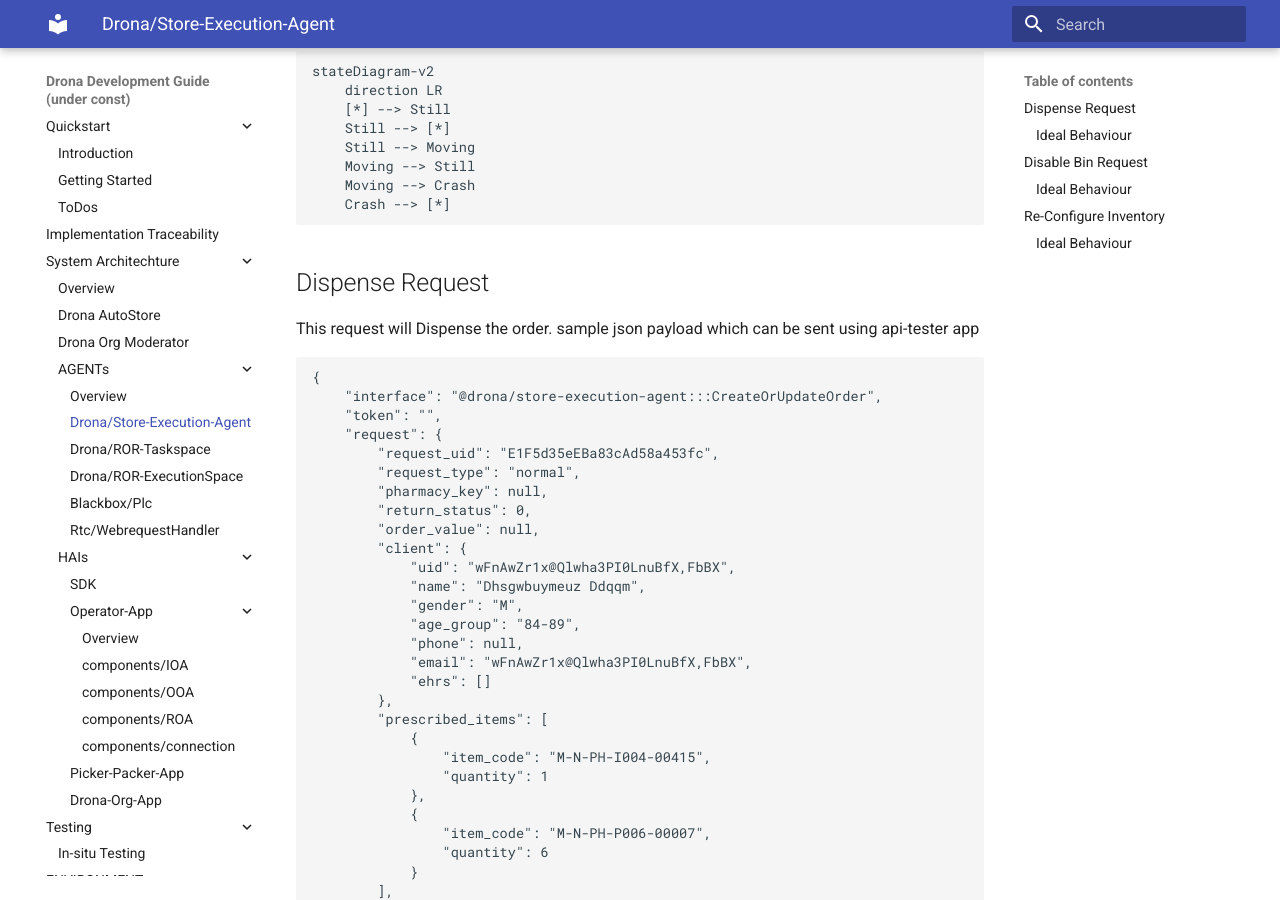
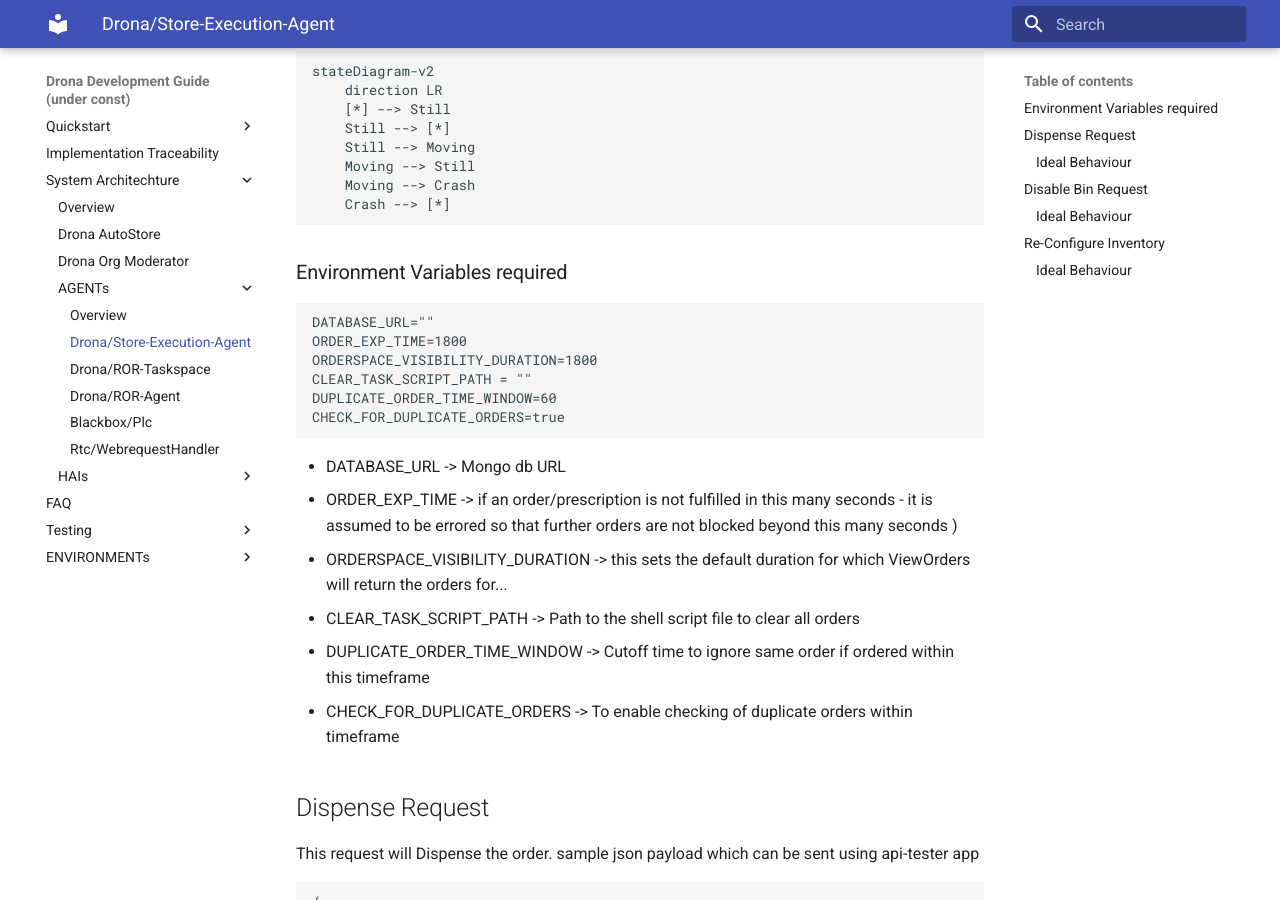
Before and after one commit to FootLooseLabs/drona-knowledgebase--developer-guide.drona-store, an MkDocs documentation site: the page built from docs/agents/store_execution_agent.md, in a window 1280 px wide and 900 px high, scrolled down 659 px. Built offline with MkDocs 1.6.1 and Material for MkDocs 9.7.7, drawn with Linux system fonts in a browser that asks for light colours; some of the changed text lies outside the part shown.

Commit message:
Added docs

````diff
--- a/docs/agents/store_execution_agent.md
+++ b/docs/agents/store_execution_agent.md
@@ -38,6 +38,24 @@ stateDiagram-v2
     Moving --> Crash
     Crash --> [*]
 ```
+
+### Environment Variables required
+
+```text
+DATABASE_URL=""
+ORDER_EXP_TIME=1800
+ORDERSPACE_VISIBILITY_DURATION=1800
+CLEAR_TASK_SCRIPT_PATH = ""
+DUPLICATE_ORDER_TIME_WINDOW=60
+CHECK_FOR_DUPLICATE_ORDERS=true
+```
+- DATABASE_URL -> Mongo db URL
+- ORDER_EXP_TIME -> if an order/prescription is not fulfilled in this many seconds - it is assumed to be errored so that further orders are not blocked beyond this many seconds )
+- ORDERSPACE_VISIBILITY_DURATION -> this sets the default duration for which ViewOrders will return the orders for...
+- CLEAR_TASK_SCRIPT_PATH -> Path to the shell script file to clear all orders
+- DUPLICATE_ORDER_TIME_WINDOW -> Cutoff time to ignore same order if ordered within this timeframe
+- CHECK_FOR_DUPLICATE_ORDERS -> To enable checking of duplicate orders within timeframe
+
 
 ## Dispense Request
 This request will Dispense the order.
@@ -93,6 +111,17 @@ when this request is sent the robot will try to dispense the prescribed items
 #### Ideal Behaviour
 1. request is received then items in request are checked if they are present in the robot inventory
 2. after that robot will try to check if the item present in the inventory is present in the bin which is functional if the item is present in the disabled bin then it will not take the request for that item. the requested item which is present in the enabled bin the dispensing process will start for that
+
+```mermaid
+graph TD
+    request[Request Received] --> item_check{item Exists}
+    item_check --> |Item does not Exist| finish_request[add to error]
+    item_check --> |Item Exist| bin_check{Bin Enabled}
+    bin_check --> |Bin Enabled| a{Item at station}
+    bin_check --> |Bin Disabled| b[add to error]
+    a --> |Item already at station| c[add to error]
+    a --> d[dispense item]
+```
 
 
 ## Disable Bin Request
--- a/mkdocs.yml
+++ b/mkdocs.yml
@@ -3,7 +3,7 @@ site_url: https://wiki.development.drona.footloose.io/
 theme:
   name: 'material'
   features:
-    - navigation.expand
+    - navigation.collapse
     - navigation.indexes
 copyright: Copyright &copy; 2021, <a target='_blank' href='https://drona.footloose.io'>Drona by footloose-labs</a>
 extra:
@@ -27,8 +27,8 @@ nav:
       - Overview: agents/overview.md
       - Drona/Store-Execution-Agent: agents/store_execution_agent.md
       - Drona/ROR-Taskspace: agents/ror_taskspace.md
-      - Drona/ROR-ExecutionSpace: agents/ror_executionspace.md
-      - Blackbox/Plc: agents/blackbox_plc.md
+      - Drona/ROR-Agent: agents/ror_agent.md
+      - Blackbox/Plc: agents/fsm_agent.md
       - Rtc/WebrequestHandler: agents/webrequest_handler.md
     - HAIs:
       - SDK: hais/sdk.md
@@ -40,6 +40,7 @@ nav:
         - components/connection: hais/operator_app/connection.md
       - Picker-Packer-App: hais/picker_packer.md
       - Drona-Org-App: hais/org_app.md
+  - FAQ: faq/faq.md
   - Testing:
     - In-situ Testing: insitu_testing.md
   - ENVIRONMENTs:
````
Also changed, not shown: docs/agents/ror_agent.md (added, +35 -0 lines), docs/agents/webrequest_handler.md (added, +40 -0 lines), docs/faq/faq.md (added, +18 -0 lines), docs/agents/ror_taskspace.md (added).
